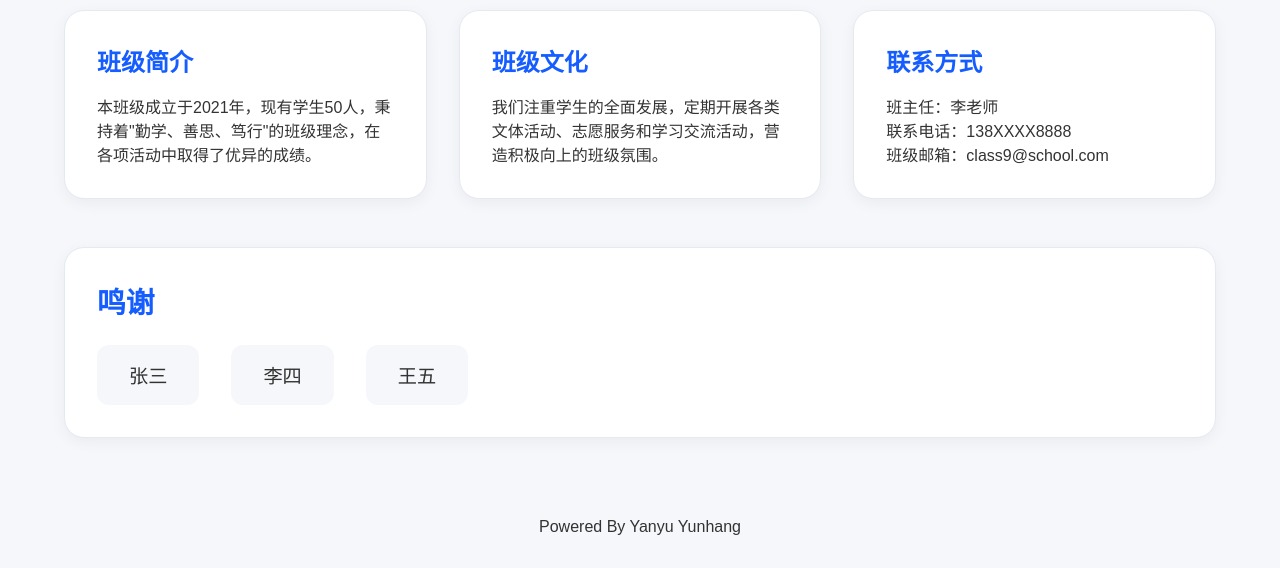
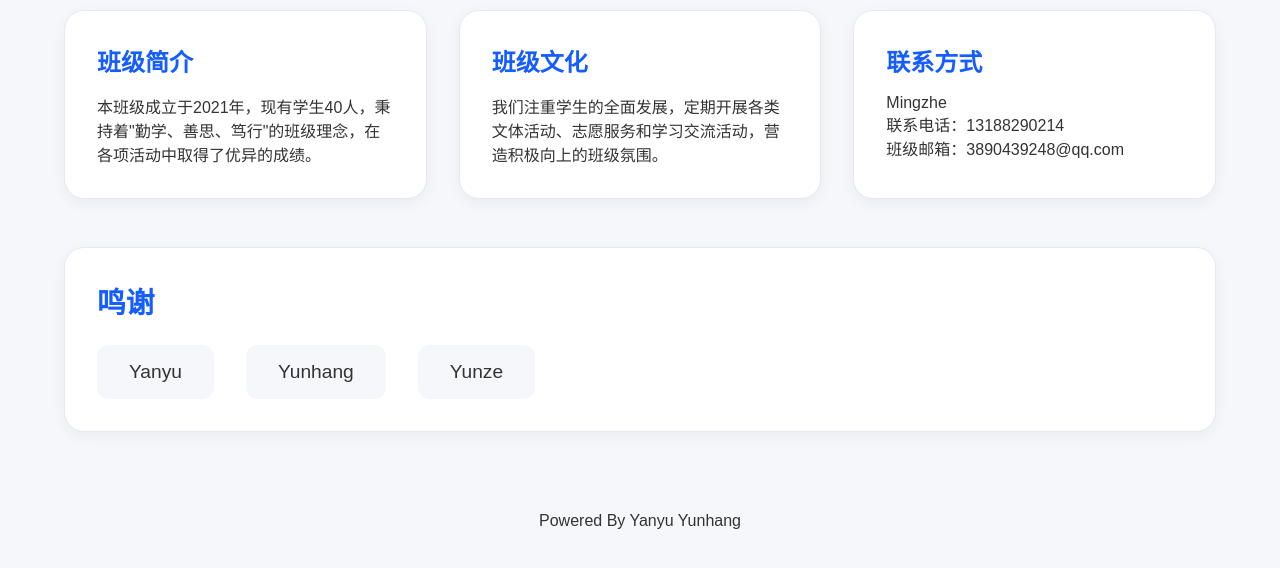
Before and after one commit to LNFS-202109/202109ClassWeb, a plain HTML site: page index.html in a window 1280 px wide. Shown: the part 627-1195 px from the top of the page. Drawn offline with Linux system fonts and the light colour scheme.

Commit message:
Update index.html

```diff
--- a/index.html
+++ b/index.html
@@ -212,7 +212,7 @@
     <section class="content-boxes">
         <div class="content-box">
             <h2>班级简介</h2>
-            <p>本班级成立于2021年，现有学生50人，秉持着"勤学、善思、笃行"的班级理念，在各项活动中取得了优异的成绩。</p>
+            <p>本班级成立于2021年，现有学生40人，秉持着"勤学、善思、笃行"的班级理念，在各项活动中取得了优异的成绩。</p>
         </div>
         <div class="content-box">
             <h2>班级文化</h2>
@@ -220,7 +220,7 @@
         </div>
         <div class="content-box">
             <h2>联系方式</h2>
-            <p>班主任：李老师<br>联系电话：138XXXX8888<br>班级邮箱：class9@school.com</p>
+            <p>Mingzhe<br>联系电话：13188290214<br>班级邮箱：3890439248@qq.com</p>
         </div>
     </section>
 
@@ -228,9 +228,9 @@
     <section class="thanks">
         <h2>鸣谢</h2>
         <div class="thanks-list">
-            <div class="thanks-item">张三</div>
-            <div class="thanks-item">李四</div>
-            <div class="thanks-item">王五</div>
+            <div class="thanks-item">Yanyu</div>
+            <div class="thanks-item">Yunhang</div>
+            <div class="thanks-item">Yunze</div>
         </div>
     </section>
 
```
